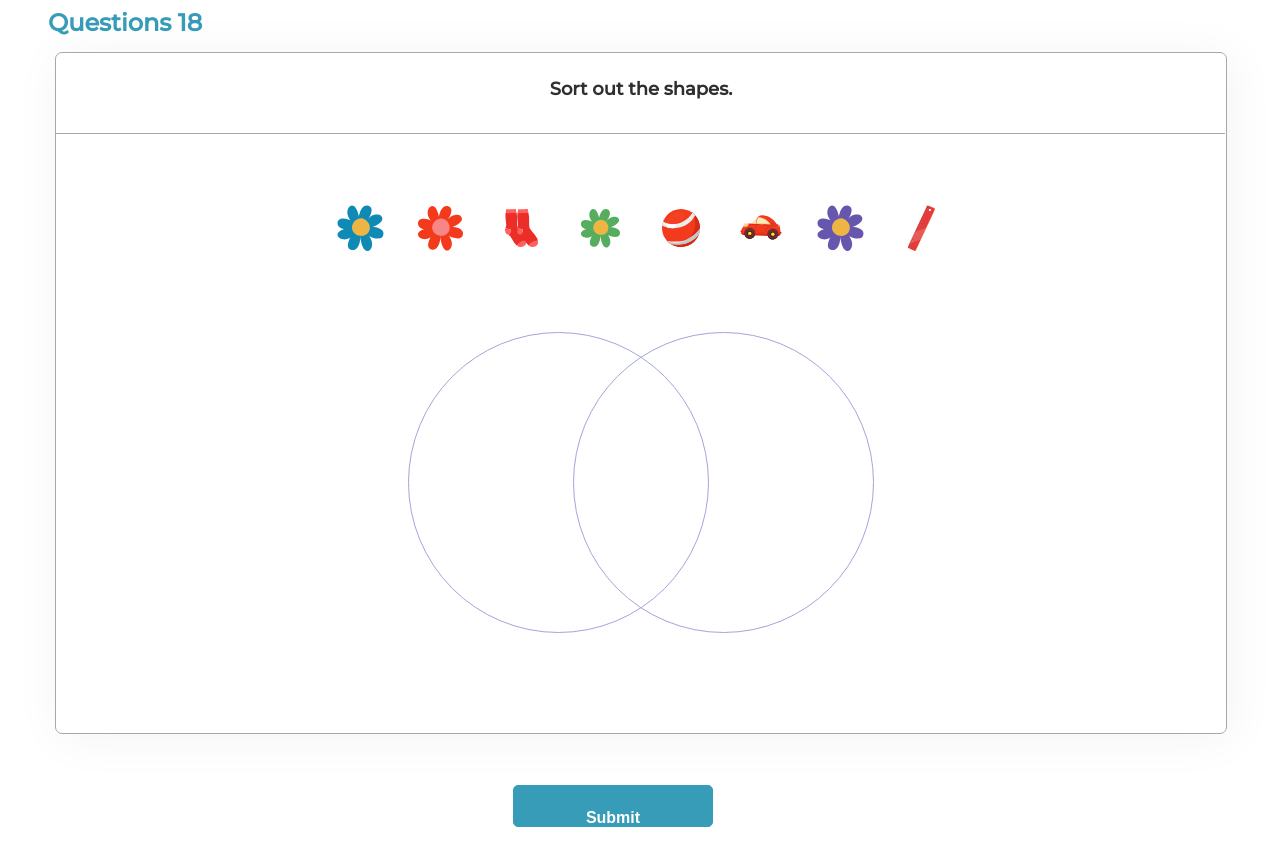
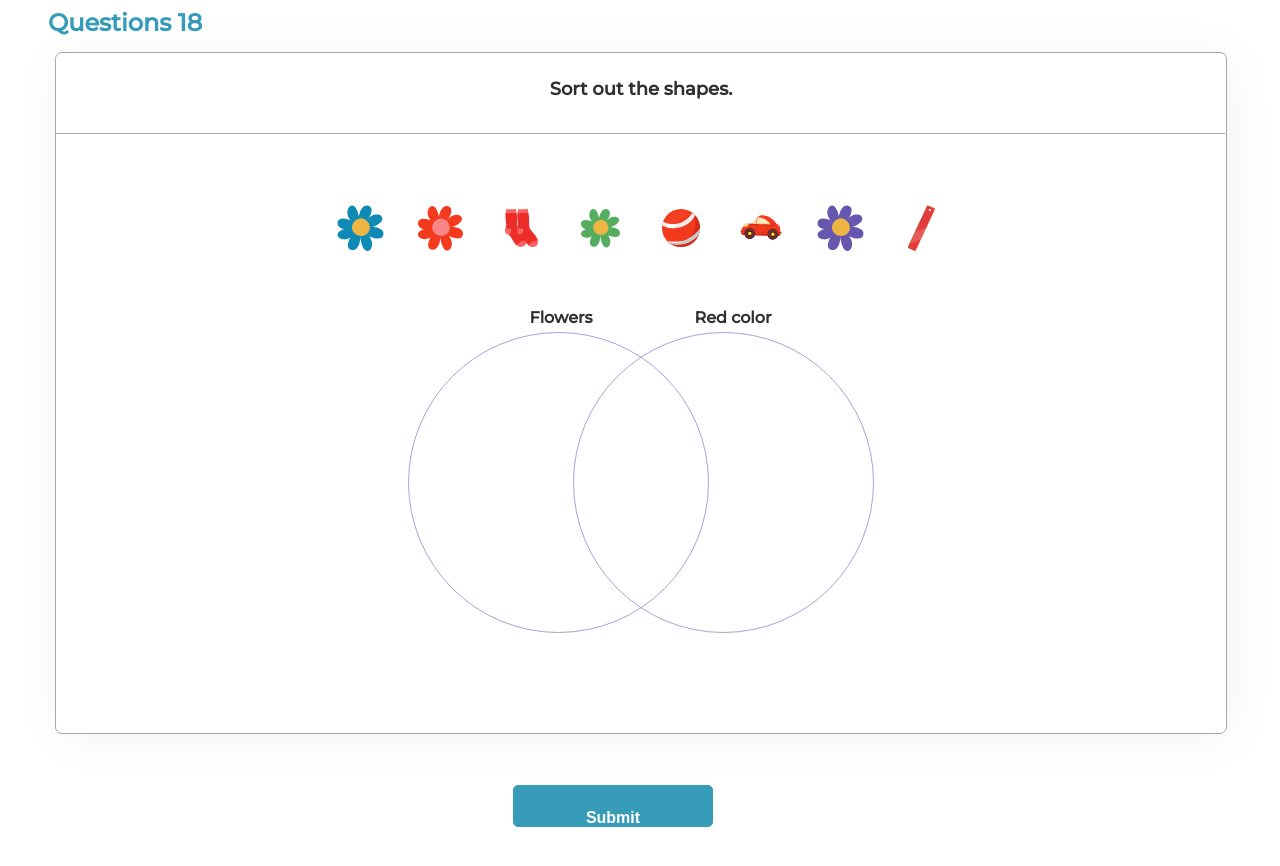
Before and after one commit to BossNumber1/new_practithink, a plain HTML site: page SECOND WEEK/monday_shapesInCircle/index.html in a window 1280 px wide. Drawn offline with Linux system fonts and the light colour scheme.

Commit message:
completed the appearance of the application

```diff
--- a/SECOND WEEK/monday_shapesInCircle/global.css
+++ b/SECOND WEEK/monday_shapesInCircle/global.css
@@ -146,3 +146,22 @@ img {
 .redColor {
     margin-left: 165px;
 }
+
+.flowersHeader,
+.redColorHeader {
+    /* position: absolute; */
+    top: -25px;
+    left: 120.5px;
+    width: 105px;
+    height: 20px;
+    /* left: 605px; */
+    font-style: normal;
+    font-weight: 600;
+    font-size: 16px;
+    line-height: 20px;
+    display: flex;
+    align-items: center;
+    text-align: center;
+    color: #2f2f2f;
+    /* position:; */
+}
--- a/SECOND WEEK/monday_shapesInCircle/index.html
+++ b/SECOND WEEK/monday_shapesInCircle/index.html
@@ -44,8 +44,12 @@
                     </div>
                 </div>
                 <div class="circles">
-                    <div class="flowers"></div>
-                    <div class="redColor"></div>
+                    <div class="flowers">
+                        <div class="flowersHeader">Flowers</div>
+                    </div>
+                    <div class="redColor">
+                        <div class="redColorHeader">Red color</div>
+                    </div>
                 </div>
             </div>
         </div>
```
